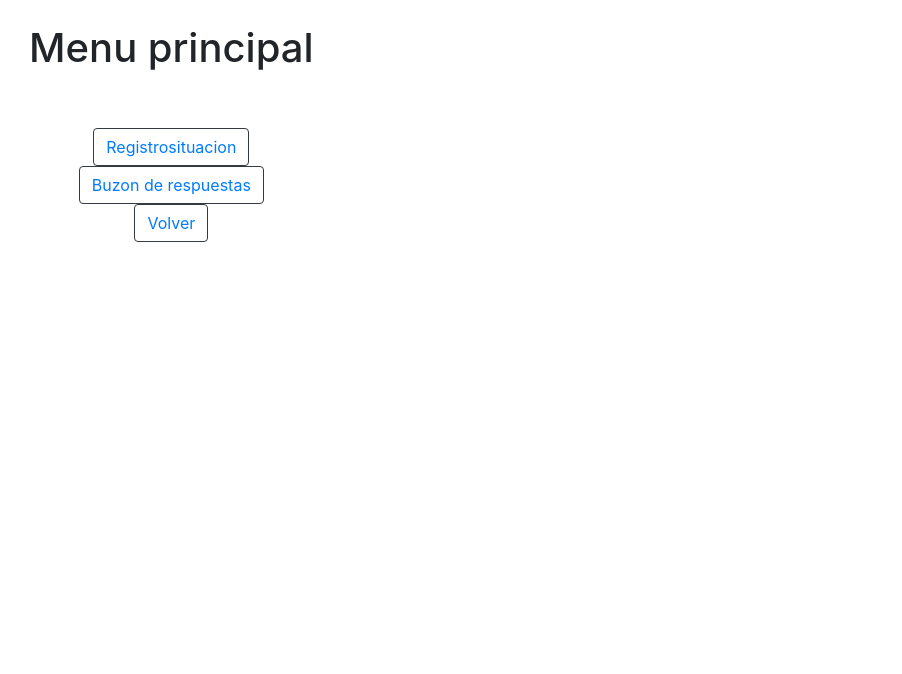
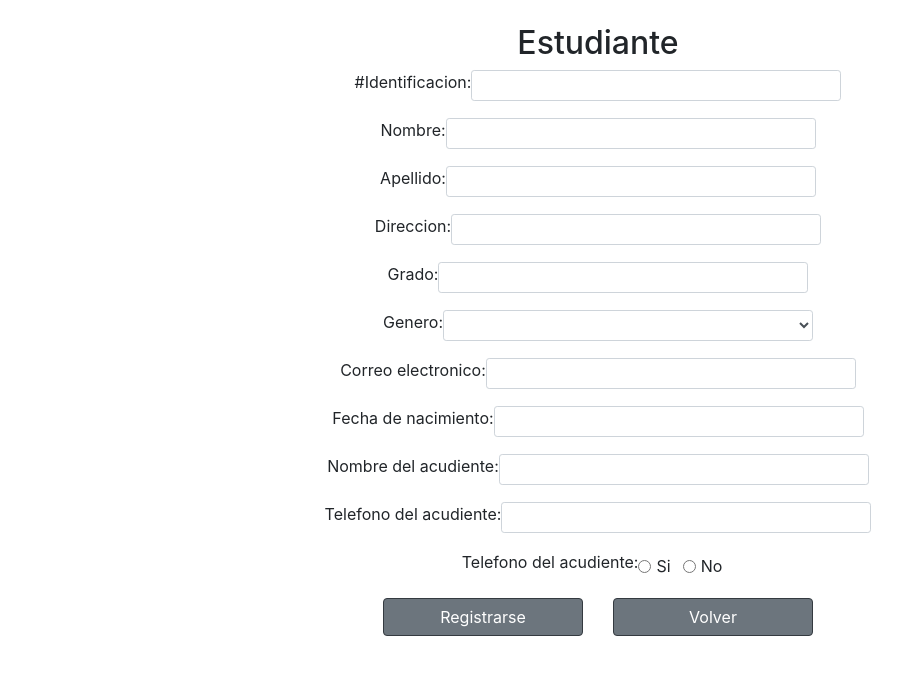
Before and after one commit to Allan43-afk/Equipo1_ru_ppi2020, a React (Create React App) app in the folder mejoramientodelaconvivenciaescolar/: page /RegistrarsecomoEstudiante in a window 1280 px wide. Shown: the top 674 px of the page, without its empty margins (42-944 px from the left). Built offline with nearby package versions, Linux system fonts and the light colour scheme.

Commit message:
Jovenes hice todo registrarsecomodocente y estudiante, solo queda organizarlas y la pagina, olvidaste tu contraseña.

```diff
--- a/mejoramientodelaconvivenciaescolar/src/paginas/RegistrarsecomoDoEs.js
+++ b/mejoramientodelaconvivenciaescolar/src/paginas/RegistrarsecomoDoEs.js
@@ -13,9 +13,9 @@ class RegistrarsecomoDoEs extends React.Component {
           <div class="d-flex justify-content-center">
             <button
               type="button"
-              class="btn btn-primary btn-outline-dark btn-lg boton51"
+              class="btn btn-secondary btn-outline-dark btn-lg boton51"
             >
-              <a href="./RegistrarsecomoDocente">Docente</a>{" "}
+              <a class="text-white"  href="./RegistrarsecomoDocente">Docente</a>{" "}
             </button>
           </div>
         </div>
@@ -23,9 +23,9 @@ class RegistrarsecomoDoEs extends React.Component {
           <div class="d-flex justify-content-center">
             <button
               type="button"
-              class="btn btn-primary btn-lg btn-outline-dark boton51"
+              class="btn btn-secondary btn-lg btn-outline-dark boton51"
             >
-              <a href="./RegistrarsecomoEstudiante">Estudiante</a>{" "}
+              <a class="text-white"  href="./RegistrarsecomoEstudiante">Estudiante</a>{" "}
             </button>
           </div>
         </div>
@@ -33,9 +33,9 @@ class RegistrarsecomoDoEs extends React.Component {
           <div class="d-flex justify-content-center">
             <button
               type="button"
-              class="btn btn-primary btn-outline-dark Boton10"
+              class="btn btn-secondary btn-outline-dark Boton10"
             >
-              <a href="./Tipodeusuario">Volver</a>{" "}
+              <a class="text-white"  href="./Tipodeusuario">Volver</a>{" "}
             </button>
           </div>
         </div>
--- a/mejoramientodelaconvivenciaescolar/src/paginas/RegistrarsecomoDocente.js
+++ b/mejoramientodelaconvivenciaescolar/src/paginas/RegistrarsecomoDocente.js
@@ -5,36 +5,108 @@ import "../styles/styles.css";
 class RegistrarsecomoDocente extends React.Component {
   render() {
     return (
-      <div className="container-fluid ">
-        <div className="row">
-          <div className="col-sm-4 col-md-4 col-lg-4">
-            <div className="col-lg-12">
-              <div className="row">
-                <div className="col text-center">
+      <div>
+        <div>
+          <div>
             <br />
-                  <h1> Menu principal</h1>
-                  <br />
-                  <br />
+            <div class="d-flex justify-content-center text-center">
+              <h2>Docente</h2>
             </div>
           </div>
-
-              <div className="container-fluid ">
-                <div className="col text-center ">
-                  <button type="button" className="btn btn-outline-dark boton">
-                    <a href="/situacionesreportadas">Situaciones Reportadas</a>
+        </div>
+        <div class="container">
+          <div class="form-group d-flex justify-content-center">
+            <label>#Identificacion:</label>
+            <input class="form-control form-control-sm col-md-4" type="text" placeholder=""></input>
+          </div>
+        </div>
+        <div class="container">
+          <div class="form-group d-flex justify-content-center">
+            <label>Nombre:</label>
+            <input class="form-control form-control-sm col-md-4" type="text" placeholder=""></input>
+          </div>
+        </div>
+        <div class="container">
+          <div class="form-group d-flex justify-content-center">
+            <label>Apellido:</label>
+            <input class="form-control form-control-sm col-md-4" type="text" placeholder=""></input>
+          </div>
+        </div>
+        <div class="container">
+          <div class="form-group d-flex justify-content-center">
+            <label>Direccion:</label>
+            <input class="form-control form-control-sm col-md-4" type="text" placeholder=""></input>
+          </div>
+        </div>
+        <div class="container">
+          <div class="form-group d-flex justify-content-center">
+            <label>Grado:</label>
+            <input class="form-control form-control-sm col-md-4" type="text" placeholder=""></input>
+          </div>
+        </div>
+        <div class="container">
+          <div class="form-group d-flex justify-content-center">
+            <label>Genero:</label>
+            <select class="form-control form-control-sm col-md-4">
+              <option></option>
+              <option>Masculino</option>
+              <option>Femenino</option>
+            </select>
+          </div>
+        </div>
+        <div class="container">
+          <div class="form-group d-flex justify-content-center">
+            <label>Correo electronico:</label>
+            <input class="form-control form-control-sm col-md-4" type="text" placeholder=""></input>
+          </div>
+        </div>
+        <div class="container">
+          <div class="form-group d-flex justify-content-center">
+            <label>Fecha de  nacimiento:</label>
+            <input class="form-control form-control-sm col-md-4" type="text" placeholder=""></input>
+          </div>
+        </div>
+        <div class="container">
+          <div class="form-group d-flex justify-content-center">
+            <label>Asignatura:</label>
+            <input class="form-control form-control-sm col-md-4" type="text" placeholder=""></input>
+          </div>
+        </div>
+        <div class="container">
+          <div class="form-group d-flex justify-content-center">
+            <label>Tipo de administrativo:</label>
+            <select class="form-control form-control-sm col-md-4">
+              <option></option>
+              <option>Masculino</option>
+              <option>Femenino</option>
+            </select>
+          </div>
+        </div>
+        <div class="container">
+          <div class="form-group d-flex justify-content-center">
+            <label>Telefono del acudiente:</label>
+            <input class="form-control form-control-sm col-md-4" type="text" placeholder=""></input>
+          </div>
+        </div>
+        <div class="d-flex justify-content-center">
+        <form>
+            <div class="row">
+              <div class="col">
+              <div class="d-flex justify-content-center">
+          <button type="button" class="btn btn-secondary btn-outline-dark Boton1">
+            <a class="text-white" href="./Tipodeusuario">Registrarse</a>{" "}
           </button>
         </div>
               </div>
-
-              <div className="container-fluid ">
-                <div className="col text-center ">
-                  <button type="button" className="btn btn-outline-dark boton">
-                    <a href="/Tiposdeusuario">Volver</a>
+              <div class="col">
+              <div class="d-flex justify-content-center">
+          <button type="button" class="btn btn-secondary btn-outline-dark Boton1">
+            <a class="text-white" href="./RegistrarsecomoDoEs">Volver</a>{" "}
           </button>
         </div>
               </div>
             </div>
-          </div>
+          </form>
           </div>
         </div>
     );
--- a/mejoramientodelaconvivenciaescolar/src/paginas/RegistrarsecomoEstudiante.js
+++ b/mejoramientodelaconvivenciaescolar/src/paginas/RegistrarsecomoEstudiante.js
@@ -5,46 +5,111 @@ import "../styles/styles.css";
 class RegistrarsecomoEstudiante extends React.Component {
   render() {
     return (
-      <div className="container-fluid ">
-        <div className="row">
-          <div className="col-sm-4 col-md-4 col-lg-4">
-            <div className="col-lg-12">
-              <div className="row">
-                <div className="col text-center">
+      <div>
+        <div>
+          <div>
             <br />
-                  <h1> Menu principal</h1>
-                  <br />
-                  <br />
+            <div class="d-flex justify-content-center text-center">
+              <h2>Estudiante</h2>
             </div>
           </div>
-
-              <div className="container-fluid ">
-                <div className="col text-center ">
-                  <button type="button" className="btn btn-outline-dark boton">
-                    <a href="/Registrosituacion">Registrosituacion</a>
+        </div>
+        <div class="container">
+          <div class="form-group d-flex justify-content-center">
+            <label>#Identificacion:</label>
+            <input class="form-control form-control-sm col-md-4" type="text" placeholder=""></input>
+          </div>
+        </div>
+        <div class="container">
+          <div class="form-group d-flex justify-content-center">
+            <label>Nombre:</label>
+            <input class="form-control form-control-sm col-md-4" type="text" placeholder=""></input>
+          </div>
+        </div>
+        <div class="container">
+          <div class="form-group d-flex justify-content-center">
+            <label>Apellido:</label>
+            <input class="form-control form-control-sm col-md-4" type="text" placeholder=""></input>
+          </div>
+        </div>
+        <div class="container">
+          <div class="form-group d-flex justify-content-center">
+            <label>Direccion:</label>
+            <input class="form-control form-control-sm col-md-4" type="text" placeholder=""></input>
+          </div>
+        </div>
+        <div class="container">
+          <div class="form-group d-flex justify-content-center">
+            <label>Grado:</label>
+            <input class="form-control form-control-sm col-md-4" type="text" placeholder=""></input>
+          </div>
+        </div>
+        <div class="container">
+          <div class="form-group d-flex justify-content-center">
+            <label>Genero:</label>
+            <select class="form-control form-control-sm col-md-4">
+              <option></option>
+              <option>Masculino</option>
+              <option>Femenino</option>
+            </select>
+          </div>
+        </div>
+        <div class="container">
+          <div class="form-group d-flex justify-content-center">
+            <label>Correo electronico:</label>
+            <input class="form-control form-control-sm col-md-4" type="text" placeholder=""></input>
+          </div>
+        </div>
+        <div class="container">
+          <div class="form-group d-flex justify-content-center">
+            <label>Fecha de  nacimiento:</label>
+            <input class="form-control form-control-sm col-md-4" type="text" placeholder=""></input>
+          </div>
+        </div>
+        <div class="container">
+          <div class="form-group d-flex justify-content-center">
+            <label>Nombre del acudiente:</label>
+            <input class="form-control form-control-sm col-md-4" type="text" placeholder=""></input>
+          </div>
+        </div>
+        <div class="container">
+          <div class="form-group d-flex justify-content-center">
+            <label>Telefono del acudiente:</label>
+            <input class="form-control form-control-sm col-md-4" type="text" placeholder=""></input>
+          </div>
+        </div>
+        <div class="container">
+          <div class="form-group d-flex justify-content-center">
+            <label>Telefono del acudiente:</label>
+            <div class="form-check form-check-inline">
+              <input class="form-check-input" type="radio" name="inlineRadioOptions" id="inlineRadio1" value="option1"></input>
+              <label class="form-check-label" for="inlineRadio1">Si</label>
+            </div>
+            <div class="form-check form-check-inline">
+              <input class="form-check-input" type="radio" name="inlineRadioOptions" id="inlineRadio2" value="option2"></input>
+              <label class="form-check-label" for="inlineRadio2">No</label>
+            </div>
+          </div>
+        </div>
+        <div class="d-flex justify-content-center">
+          <form>
+            <div class="row">
+              <div class="col">
+              <div class="d-flex justify-content-center">
+          <button type="button" class="btn btn-secondary btn-outline-dark Boton1">
+            <a class="text-white" href="./Tipodeusuario">Registrarse</a>{" "}
           </button>
         </div>
               </div>
-
-
-          <div className="container-fluid ">
-            <div className="col text-center ">
-              <button type="button" className="btn btn-outline-dark boton">
-                <a href="/Buzonrespuestas">Buzon de respuestas</a>
-                <br />
-              </button>
-            </div>
-
-        <div className="container-fluid ">
-          <div className="col text-center ">
-            <button type="button" className="btn btn-outline-dark boton">
-              <a href="/Tiposdeusuario">Volver</a>
+              <div class="col">
+              <div class="d-flex justify-content-center">
+          <button type="button" class="btn btn-secondary btn-outline-dark Boton1">
+            <a class="text-white" href="./RegistrarsecomoDoEs">Volver</a>{" "}
           </button>
         </div>
               </div>
             </div>
-      </div>
-          </div>
+          </form>
         </div>
       </div>
     );
--- a/mejoramientodelaconvivenciaescolar/src/paginas/inicio.js
+++ b/mejoramientodelaconvivenciaescolar/src/paginas/inicio.js
@@ -25,7 +25,7 @@ class Inicio extends React.Component {
         <br />
 
         <div class="d-flex justify-content-center">
-          <button type="button" class="btn btn-primary btn-outline-dark Boton1">
+          <button type="button" class="btn btn-secondary btn-outline-dark Boton1">
             <a class="text-white" href="./Tipodeusuario">Entrar</a>{" "}
           </button>
         </div>
--- a/mejoramientodelaconvivenciaescolar/src/paginas/menuDocente.js
+++ b/mejoramientodelaconvivenciaescolar/src/paginas/menuDocente.js
@@ -16,18 +16,18 @@ class MenuDocente extends React.Component {
         <div class="d-flex justify-content-center">
           <button
             type="button"
-            class="btn btn-primary btn-lg btn-outline-dark boton51"
+            class="btn btn-secondary btn-lg btn-outline-dark boton51"
           >
-            <a href="./situacionesreportadas">Situaciones reportadas</a>{" "}
+            <a class="text-white" href="./situacionesreportadas">Situaciones reportadas</a>{" "}
           </button>
         </div>
         <div class="d-flex justify-content-center">
           <div class="d-flex justify-content-center">
             <button
               type="button"
-              class="btn btn-primary btn-outline-dark Boton12"
+              class="btn btn-secondary btn-outline-dark Boton12"
             >
-              <a href="./Tipodeusuario">Volver</a>{" "}
+              <a class="text-white" href="./Tipodeusuario">Volver</a>{" "}
             </button>
           </div>
         </div>
--- a/mejoramientodelaconvivenciaescolar/src/paginas/situacionesreportadas.js
+++ b/mejoramientodelaconvivenciaescolar/src/paginas/situacionesreportadas.js
@@ -43,7 +43,7 @@ class situacionesreportadas extends React.Component {
                 </div>
                 <div className="col text-center  ">
                   <button type="button" className="btn btn-outline-dark boton">
-                    <a href="/menuDocente">Volver</a>
+                    <a  href="/menuDocente">Volver</a>
                   </button>
                   <br />
                   <br />
--- a/mejoramientodelaconvivenciaescolar/src/routers/App.js
+++ b/mejoramientodelaconvivenciaescolar/src/routers/App.js
@@ -9,6 +9,7 @@ import Buzonrespuestas from "../paginas/Buzonrespuestas";
 import situacionesreportadas from "../paginas/situacionesreportadas";
 import RegistrarsecomoEstudiante from "../paginas/RegistrarsecomoEstudiante";
 import Registrodesituacion from "../paginas/Registrodesituacion";
+import RegistrarsecomoDocente from "../paginas/RegistrarsecomoDocente";
 const App = () => {
   return (
     <BrowserRouter>
@@ -35,6 +36,11 @@ const App = () => {
         />
         <Route exact path="/registrodesituacion" component={Registrodesituacion} />
       </Switch>
+      <Route
+          exact
+          path="/RegistrarsecomoDocente"
+          component={RegistrarsecomoDocente}
+        />
     </BrowserRouter>
   );
 };
```
Also changed, not shown: mejoramientodelaconvivenciaescolar/src/paginas/Tipodeusuario.js (+13 -28 lines), 1 other file (tests, documents, lock files or other folders). Lines whose indentation alone changed are shown as unchanged.
